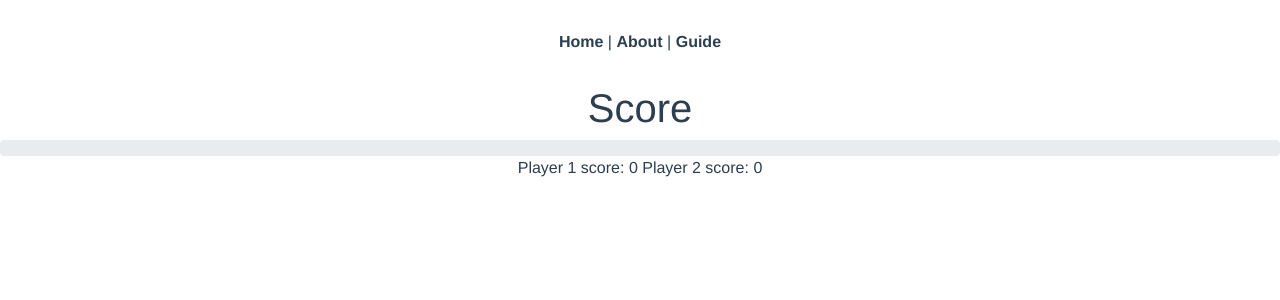
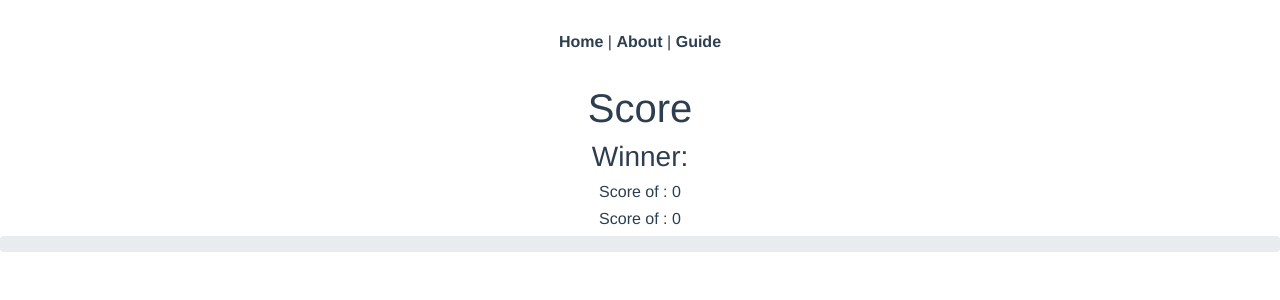
Before and after one commit to holruum/holruum, a Vue app: page /scores in a window 1280 px wide. Shown: the top 300 px of the page. Built offline with nearby package versions, Linux system fonts and the light colour scheme.

Commit message:
Added customer-colors, designing score-page

```diff
--- a/src/views/Play.vue
+++ b/src/views/Play.vue
@@ -107,8 +107,8 @@ $colwidth: 100%/$cols;
 
 .field { width:$colwidth; border:1px solid #DDD; position:relative; display:inline-block; }
 .field:after { display:block; content:' '; padding-bottom:100%; }
-.field-p1 { background:red; }
-.field-p2 { background:blue; }
+.field-p1 { background:#d73027; }
+.field-p2 { background:#4575b4; }
 
 $edge-width:5px;
 .edge { background:#DDD; position:absolute; border-radius:100%; }
--- a/src/views/Scores.vue
+++ b/src/views/Scores.vue
@@ -1,12 +1,21 @@
 <template>
   <div class="scores">
     <h1>Score</h1>
+    <h3>Winner: {{$store.state.players[$store.state.scores[0] > $store.state.scores[1] ? 0 : 1]}}</h3>
+    <h6>Score of {{$store.state.players[0]}}: {{$store.state.scores[0]}}</h6>
+    <h6>Score of {{$store.state.players[1]}}: {{$store.state.scores[1]}}</h6>
     <b-progress class="mt-1" :max="$store.state.scores[0] + $store.state.scores[1]" show-value>
-      <b-progress-bar :value="$store.state.scores[0]" variant="warning"></b-progress-bar>
-      <b-progress-bar :value="$store.state.scores[1]" variant=#4575b4></b-progress-bar>
+      <b-progress-bar :value="$store.state.scores[0]" variant="warning">{{$store.state.players[0]}}</b-progress-bar>
+      <b-progress-bar :value="$store.state.scores[1]" variant="primary">{{$store.state.players[1]}}</b-progress-bar>
     </b-progress>
-    {{$store.state.players[$store.state.scores[0] > $store.state.scores[1] ? 0 : 1]}}
-    Player 1 score: {{$store.state.scores[0]}}
-    Player 2 score: {{$store.state.scores[1]}}
   </div>
 </template>
+<style>
+  .bg-warning {
+    background-color: #d73027 !important;
+  }
+  .bg-primary {
+    background-color: #4575b4 !important;
+  }
+
+</style>
```
